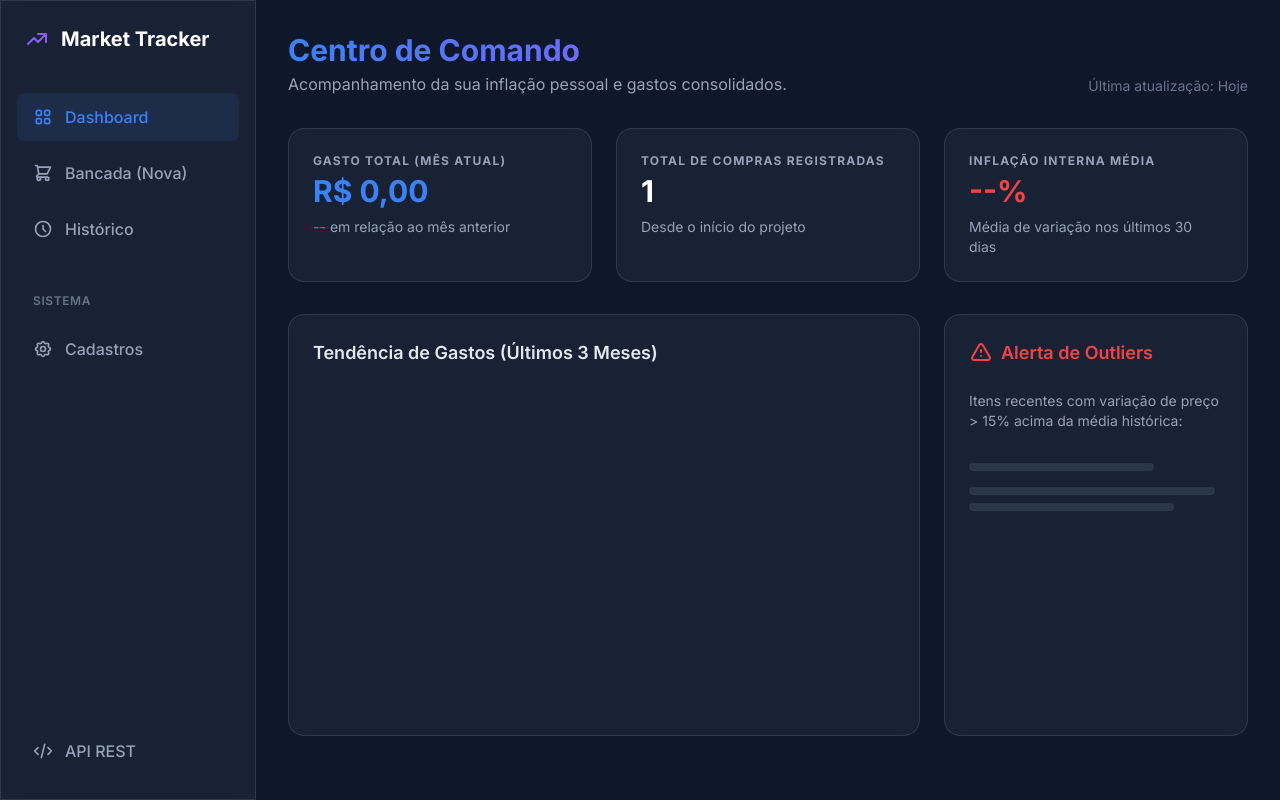
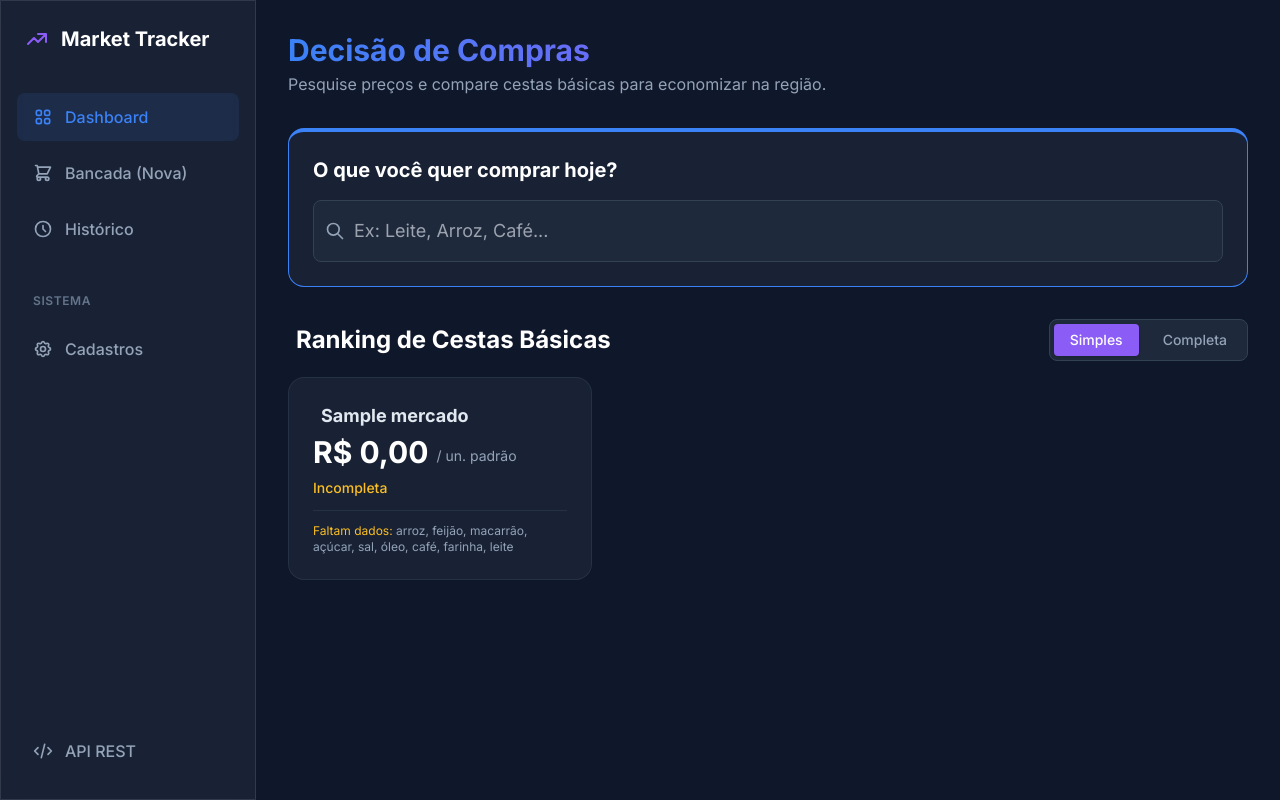
Before and after one commit to SFaguiar/market-price-tracker-ai-coded, a FastAPI app: page / in a window 1280 px wide. Run offline with FastAPI, Linux system fonts and the light colour scheme; tables that the repository leaves empty hold one stand-in row (values such as "Sample post"); data that the repository does not hold is empty; a map, chart or similar area stays blank; parts of the project's set-up code (start-up, migrations or seed data) failed here and were passed over; some libraries are stand-ins or nearby versions.

Commit message:
feat(web): converte app para rastreador de precos com comparador de cesta basica e barra global de pesquisa na home

```diff
--- a/app/main.py
+++ b/app/main.py
@@ -14,7 +14,7 @@ from fastapi import FastAPI
 from fastapi.staticfiles import StaticFiles
 
 from app.database import Base, engine
-from app.routes import compras, mercados, produtos, web, redes, saneamento
+from app.routes import compras, mercados, produtos, web, redes, saneamento, dashboard
 
 from sqladmin import Admin
 from app.admin import AdminAuth, RedeAdmin, MercadoAdmin, ProdutoAdmin, CompraAdmin, CompraItemAdmin, SchemaView, BulkImportView, NFEParserView, DeduplicationView
@@ -89,3 +89,4 @@ app.include_router(mercados.router)
 app.include_router(produtos.router)
 app.include_router(compras.router)
 app.include_router(saneamento.router)
+app.include_router(dashboard.router)
--- /dev/null
+++ b/app/routes/dashboard.py
@@ -0,0 +1,156 @@
+from decimal import Decimal
+from typing import List, Dict, Any
+
+from fastapi import APIRouter, Depends, Query
+from sqlalchemy.orm import Session
+from sqlalchemy import desc, func
+
+from app.database import get_db
+from app.models import Mercado, Compra, CompraItem, Produto
+
+router = APIRouter(prefix="/api/dashboard", tags=["Dashboard"])
+
+CESTA_SIMPLES = [
+    "arroz", "feijão", "macarrão", "açúcar", "sal", "óleo", "café", "farinha", "leite"
+]
+
+CESTA_COMPLETA = CESTA_SIMPLES + [
+    "carne", "frango", "ovo", "queijo", "pão", "sabão", "detergente", "creme dental", "papel higiênico", "sabonete"
+]
+
+_FATORES_CONVERSAO: dict[str, Decimal] = {
+    "kg": Decimal("1"),
+    "g": Decimal("0.001"),
+    "l": Decimal("1"),
+    "ml": Decimal("0.001"),
+    "un": Decimal("1"),
+}
+
+def calcular_preco_padrao(item: CompraItem) -> float:
+    if not item.produto:
+        return float(item.preco_pago)
+
+    fator = _FATORES_CONVERSAO.get(item.produto.unidade_medida.lower(), Decimal("1"))
+    conteudo_padrao = item.produto.conteudo_embalagem * fator
+    if conteudo_padrao > 0:
+        return float((item.preco_pago / conteudo_padrao).quantize(Decimal("0.01")))
+    return float(item.preco_pago)
+
+@router.get("/cestas")
+def get_ranking_cestas(db: Session = Depends(get_db)):
+    mercados = db.query(Mercado).all()
+    ranking_simples = []
+    ranking_completo = []
+
+    for mercado in mercados:
+        # Busca a última compra desse mercado
+        ultima_compra = db.query(Compra).filter(Compra.mercado_id == mercado.id).order_by(desc(Compra.data)).first()
+
+        if not ultima_compra:
+            continue
+
+        itens_mercado = (
+            db.query(CompraItem)
+            .join(Compra)
+            .join(Produto)
+            .filter(Compra.mercado_id == mercado.id)
+            .order_by(desc(Compra.data))
+            .all()
+        )
+
+        # Guarda o menor preço padrão recente para um tipo de produto
+        precos_por_tipo = {}
+        for item in itens_mercado:
+            tipo_lower = item.produto.tipo.lower()
+            preco_padrao = calcular_preco_padrao(item)
+
+            if tipo_lower not in precos_por_tipo:
+                precos_por_tipo[tipo_lower] = preco_padrao
+            else:
+                if item.compra.data >= ultima_compra.data:
+                    precos_por_tipo[tipo_lower] = min(precos_por_tipo[tipo_lower], preco_padrao)
+
+        # Calcula Simples
+        preco_simples = 0.0
+        faltantes_simples = []
+        for item_cesta in CESTA_SIMPLES:
+            encontrado = False
+            for k, v in precos_por_tipo.items():
+                if item_cesta in k:
+                    preco_simples += v
+                    encontrado = True
+                    break
+            if not encontrado:
+                faltantes_simples.append(item_cesta)
+
+        # Calcula Completa
+        preco_completo = 0.0
+        faltantes_completo = []
+        for item_cesta in CESTA_COMPLETA:
+            encontrado = False
+            for k, v in precos_por_tipo.items():
+                if item_cesta in k:
+                    preco_completo += v
+                    encontrado = True
+                    break
+            if not encontrado:
+                faltantes_completo.append(item_cesta)
+
+        ranking_simples.append({
+            "mercado": mercado.nome,
+            "preco_total": round(preco_simples, 2),
+            "status": "Incompleta" if faltantes_simples else "Completa",
+            "faltantes": faltantes_simples,
+            "id": mercado.id
+        })
+
+        ranking_completo.append({
+            "mercado": mercado.nome,
+            "preco_total": round(preco_completo, 2),
+            "status": "Incompleta" if faltantes_completo else "Completa",
+            "faltantes": faltantes_completo,
+            "id": mercado.id
+        })
+
+    ranking_simples.sort(key=lambda x: (len(x["faltantes"]), x["preco_total"]))
+    ranking_completo.sort(key=lambda x: (len(x["faltantes"]), x["preco_total"]))
+
+    return {
+        "cesta_simples": ranking_simples,
+        "cesta_completa": ranking_completo
+    }
+
+
+@router.get("/search")
+def search_prices(query: str = Query(..., min_length=2), db: Session = Depends(get_db)):
+    """Busca o preço de um produto em diferentes mercados."""
+    query_lower = query.lower()
+
+    itens = (
+        db.query(CompraItem)
+        .join(Compra)
+        .join(Produto)
+        .filter(
+            Produto.tipo.ilike(f"%{query_lower}%") | Produto.marca.ilike(f"%{query_lower}%")
+        )
+        .order_by(desc(Compra.data))
+        .all()
+    )
+
+    resultados_mercados = {}
+
+    for item in itens:
+        m_id = item.compra.mercado_id
+        if m_id not in resultados_mercados:
+            resultados_mercados[m_id] = {
+                "mercado": item.compra.mercado.nome,
+                "preco_padrao": calcular_preco_padrao(item),
+                "data": item.compra.data.strftime("%d/%m/%Y"),
+                "produto_str": f"{item.produto.tipo} {item.produto.subtipo or ''} - {item.produto.marca}",
+                "unidade": "1 " + ("Kg" if item.produto.unidade_medida in ['kg', 'g'] else "L" if item.produto.unidade_medida in ['l', 'ml'] else "Un")
+            }
+
+    lista_res = list(resultados_mercados.values())
+    lista_res.sort(key=lambda x: x["preco_padrao"])
+
+    return {"resultados": lista_res}
--- a/app/static/js/app.js
+++ b/app/static/js/app.js
@@ -62,129 +62,156 @@ if (typeof Chart !== 'undefined') {
 }
 
 // =========================================================================
-// DASHBOARD
+// DASHBOARD DE PREÇOS (Nova Versão)
 // =========================================================================
 
+async function fetchCestas() {
+    try {
+        const response = await fetch(`${API_BASE}/api/dashboard/cestas`);
+        if (!response.ok) throw new Error('Falha ao buscar cestas');
+        return await response.json();
+    } catch (error) {
+        console.error(error);
+        return { cesta_simples: [], cesta_completa: [] };
+    }
+}
+
+async function fetchSearch(query) {
+    try {
+        const response = await fetch(`${API_BASE}/api/dashboard/search?query=${encodeURIComponent(query)}`);
+        if (!response.ok) throw new Error('Falha ao buscar produto');
+        return await response.json();
+    } catch (error) {
+        console.error(error);
+        return { resultados: [] };
+    }
+}
+
 async function initDashboard() {
-    const ctxHistory = document.getElementById('chartTendencia');
-    if (!ctxHistory) return;
+    const inputSearch = document.getElementById('input-search');
+    const searchResults = document.getElementById('search-results');
+    const searchList = document.getElementById('search-list');
 
-    const compras = await fetchCompras();
-    if (compras.length === 0) return;
+    const cestasGrid = document.getElementById('cestas-grid');
+    const tabSimples = document.getElementById('tab-simples');
+    const tabCompleta = document.getElementById('tab-completa');
 
-    // Processamento de dados
-    const gastosPorDia = {};
-    let totalGasto = 0;
+    if (!inputSearch) return; // Não está na página do dashboard
 
-    // Para cálculo de Outliers
-    const historicoPrecosProduto = {};
+    // 1. Carrega as Cestas Iniciais
+    const cestasData = await fetchCestas();
+    let currentTab = 'simples';
 
-    compras.forEach(compra => {
-        const dataStr = compra.data;
-        let gastoCompra = 0;
+    function renderCestas() {
+        if (!cestasGrid) return;
+        cestasGrid.innerHTML = '';
 
-        compra.itens.forEach(item => {
-            const gastoItem = parseFloat(item.preco_pago) * parseFloat(item.quantidade);
-            gastoCompra += gastoItem;
+        const data = currentTab === 'simples' ? cestasData.cesta_simples : cestasData.cesta_completa;
 
-            // Registrando preço por unidade padrão para média
-            const pId = item.produto.id;
-            const pLabel = produtoDisplayName(item.produto);
-            if(!historicoPrecosProduto[pId]) {
-                historicoPrecosProduto[pId] = { nome: pLabel, precos: [] };
+        if (data.length === 0) {
+            cestasGrid.innerHTML = '<p class="text-slate-400">Nenhum dado suficiente para formar cestas.</p>';
+            return;
+        }
+
+        data.forEach((item, index) => {
+            // Se for o primeiro (mais barato) e tiver status Completa, ganha coroa
+            const isWinner = index === 0 && item.status === 'Completa';
+            const statusClass = item.status === 'Completa' ? 'text-neon-green' : 'text-amber-400';
+
+            let missingHtml = '';
+            if (item.faltantes.length > 0) {
+                missingHtml = `<div class="mt-3 pt-3 border-t border-slate-700/50 text-xs text-slate-400">
+                    <span class="text-amber-400"><i class="fa-solid fa-circle-exclamation"></i> Faltam dados:</span> ${item.faltantes.join(', ')}
+                </div>`;
             }
-            historicoPrecosProduto[pId].precos.push({
-                data: dataStr,
-                preco_padrao: parseFloat(item.preco_por_unidade_padrao),
-                mercado: compra.mercado.nome,
-                is_promocao: item.is_promocao
-            });
+
+            const card = `
+                <div class="glass-panel p-6 rounded-2xl relative overflow-hidden border ${isWinner ? 'border-neon-green shadow-[0_0_15px_rgba(34,197,94,0.2)]' : 'border-slate-700/50'}">
+                    ${isWinner ? '<div class="absolute -right-6 -top-6 text-5xl opacity-10">👑</div>' : ''}
+                    <h3 class="text-lg font-bold text-slate-200 mb-1 flex items-center gap-2">
+                        ${isWinner ? '<i class="fa-solid fa-crown text-neon-green"></i>' : '<i class="fa-solid fa-store text-slate-500"></i>'}
+                        ${item.mercado}
+                    </h3>
+                    <div class="flex items-end gap-2 mb-2">
+                        <span class="text-3xl font-black text-white">${formatCurrency(item.preco_total)}</span>
+                        <span class="text-sm pb-1 text-slate-400">/ un. padrão</span>
+                    </div>
+                    <div class="text-sm font-medium ${statusClass}">
+                        ${item.status}
+                    </div>
+                    ${missingHtml}
+                </div>
+            `;
+            cestasGrid.innerHTML += card;
+        });
+    }
+
+    renderCestas();
+
+    // Tabs Control
+    if (tabSimples && tabCompleta) {
+        tabSimples.addEventListener('click', () => {
+            currentTab = 'simples';
+            tabSimples.className = 'px-4 py-1.5 rounded text-sm font-medium transition-colors bg-neon-purple text-white shadow';
+            tabCompleta.className = 'px-4 py-1.5 rounded text-sm font-medium text-slate-400 hover:text-white transition-colors';
+            renderCestas();
         });
 
-        if (!gastosPorDia[dataStr]) gastosPorDia[dataStr] = 0;
-        gastosPorDia[dataStr] += gastoCompra;
-
-        // Se a data for no mês atual
-        const hoje = new Date();
-        const dataCompra = new Date(dataStr);
-        if (dataCompra.getMonth() === hoje.getMonth() && dataCompra.getFullYear() === hoje.getFullYear()) {
-            totalGasto += gastoCompra;
-        }
-    });
-
-    // Atualizar KPI
-    const totalGastoEl = document.getElementById('kpi-gasto-mes');
-    if (totalGastoEl) {
-        totalGastoEl.textContent = formatCurrency(totalGasto);
+        tabCompleta.addEventListener('click', () => {
+            currentTab = 'completa';
+            tabCompleta.className = 'px-4 py-1.5 rounded text-sm font-medium transition-colors bg-neon-purple text-white shadow';
+            tabSimples.className = 'px-4 py-1.5 rounded text-sm font-medium text-slate-400 hover:text-white transition-colors';
+            renderCestas();
+        });
     }
 
-    // Ordenar datas
-    const sortedDates = Object.keys(gastosPorDia).sort();
-    const historyData = sortedDates.map(date => gastosPorDia[date]);
+    // 2. Busca Global com Debounce
+    let searchTimeout;
+    inputSearch.addEventListener('input', (e) => {
+        const query = e.target.value.trim();
 
-    // Gráfico de Tendência (Limitado a 3 meses)
-    new Chart(ctxHistory, {
-        type: 'line',
-        data: {
-            labels: sortedDates.slice(-90), // Últimos 90 dias
-            datasets: [{
-                label: 'Gasto Diário (R$)',
-                data: historyData.slice(-90),
-                borderColor: '#3b82f6',
-                backgroundColor: 'rgba(59, 130, 246, 0.1)',
-                borderWidth: 2,
-                tension: 0.4,
-                fill: true,
-                pointBackgroundColor: '#0f172a',
-                pointBorderColor: '#3b82f6',
-                pointBorderWidth: 2,
-                pointRadius: 4,
-                pointHoverRadius: 6
-            }]
-        },
-        options: {
-            responsive: true,
-            maintainAspectRatio: false,
-            plugins: { legend: { display: false } }
+        clearTimeout(searchTimeout);
+
+        if (query.length < 2) {
+            searchResults.classList.add('hidden');
+            return;
         }
-    });
 
-    // Detectar Outliers (+15% da média)
-    const outliersList = document.getElementById('outliers-list');
-    const outliersEmpty = document.getElementById('outliers-empty');
-    if(outliersList) {
-        outliersList.innerHTML = ''; // Limpar skeletons
-        let hasOutlier = false;
+        searchTimeout = setTimeout(async () => {
+            const data = await fetchSearch(query);
 
-        Object.values(historicoPrecosProduto).forEach(prod => {
-            if(prod.precos.length > 2) {
-                // Média de todos exceto o último
-                const historicoAntigo = prod.precos.slice(0, -1);
-                const soma = historicoAntigo.reduce((acc, curr) => acc + curr.preco_padrao, 0);
-                const media = soma / historicoAntigo.length;
+            searchList.innerHTML = '';
 
-                const ultimaCompra = prod.precos[prod.precos.length - 1];
-                const diferencaPerc = ((ultimaCompra.preco_padrao - media) / media) * 100;
+            if (data.resultados.length === 0) {
+                searchList.innerHTML = '<div class="text-slate-400 italic">Nenhum histórico recente encontrado para esta busca.</div>';
+            } else {
+                data.resultados.forEach((res, idx) => {
+                    const isCheapest = idx === 0;
 
-                if(diferencaPerc > 15) {
-                    hasOutlier = true;
-                    outliersList.innerHTML += `
-                        <div class="bg-slate-800/50 border border-red-500/30 rounded-lg p-3">
-                            <div class="text-sm font-semibold text-white mb-1">${prod.nome}</div>
-                            <div class="flex justify-between items-center text-xs">
-                                <span class="text-slate-400">${ultimaCompra.data} no ${ultimaCompra.mercado}</span>
-                                <span class="text-red-400 font-bold">+${diferencaPerc.toFixed(1)}% acima da média</span>
+                    const row = `
+                        <div class="flex flex-col sm:flex-row sm:items-center justify-between p-3 rounded-lg ${isCheapest ? 'bg-neon-green/10 border border-neon-green/30' : 'bg-slate-800/50 border border-slate-700/50'}">
+                            <div>
+                                <div class="font-bold text-white flex items-center gap-2">
+                                    ${res.mercado}
+                                    ${isCheapest ? '<span class="px-2 py-0.5 rounded text-[10px] font-bold bg-neon-green text-slate-900 uppercase">Mais Barato</span>' : ''}
+                                </div>
+                                <div class="text-xs text-slate-400 mt-1">${res.produto_str}</div>
+                                <div class="text-[10px] text-slate-500 mt-0.5"><i class="fa-regular fa-clock"></i> Último registro: ${res.data}</div>
+                            </div>
+                            <div class="mt-2 sm:mt-0 text-left sm:text-right">
+                                <div class="text-xl font-black ${isCheapest ? 'text-neon-green' : 'text-slate-200'}">${formatCurrency(res.preco_padrao)}</div>
+                                <div class="text-xs text-slate-500">por ${res.unidade}</div>
                             </div>
                         </div>
                     `;
-                }
+                    searchList.innerHTML += row;
+                });
             }
-        });
 
-        if(!hasOutlier && outliersEmpty) {
-            outliersEmpty.classList.remove('hidden');
-        }
-    }
+            searchResults.classList.remove('hidden');
+
+        }, 500); // 500ms debounce
+    });
 }
 
 // =========================================================================
--- a/app/templates/dashboard.html
+++ b/app/templates/dashboard.html
@@ -3,81 +3,56 @@
 {% block content %}
 <div class="mb-8 flex flex-col md:flex-row md:items-end justify-between">
     <div>
-        <h1 class="text-3xl font-bold bg-gradient-to-r from-neon-blue to-neon-purple bg-clip-text text-transparent">Centro de Comando</h1>
-        <p class="text-slate-400 mt-1">Acompanhamento da sua inflação pessoal e gastos consolidados.</p>
-    </div>
-    <div class="mt-4 md:mt-0 text-slate-500 text-sm">
-        Última atualização: Hoje
+        <h1 class="text-3xl font-bold bg-gradient-to-r from-neon-blue to-neon-purple bg-clip-text text-transparent">Decisão de Compras</h1>
+        <p class="text-slate-400 mt-1">Pesquise preços e compare cestas básicas para economizar na região.</p>
     </div>
 </div>
 
-<!-- KPIs -->
-<div class="grid grid-cols-1 md:grid-cols-3 gap-6 mb-8">
-    <div class="glass-panel p-6 rounded-2xl">
-        <div class="text-xs font-bold text-slate-400 uppercase tracking-widest mb-1">Gasto Total (Mês Atual)</div>
-        <div class="text-3xl font-bold text-neon-blue" id="kpi-gasto-mes">R$ 0,00</div>
-        <div class="mt-2 text-sm text-slate-400 flex items-center gap-1" id="kpi-variacao-mes">
-            <!-- Injetado via JS -->
-            <span class="text-neon-green">--</span> em relação ao mês anterior
+<!-- Barra de Pesquisa Hero -->
+<div class="glass-panel p-6 rounded-2xl mb-8 border-t-4 border-neon-blue">
+    <h2 class="text-xl font-bold text-white mb-4">O que você quer comprar hoje?</h2>
+    <div class="relative">
+        <div class="absolute inset-y-0 left-0 flex items-center pl-3 pointer-events-none">
+            <svg class="w-5 h-5 text-slate-400" fill="none" stroke="currentColor" viewBox="0 0 24 24"><path stroke-linecap="round" stroke-linejoin="round" stroke-width="2" d="M21 21l-6-6m2-5a7 7 0 11-14 0 7 7 0 0114 0z"></path></svg>
         </div>
+        <input type="text" id="input-search" class="bg-slate-800 border border-slate-700 text-white text-lg rounded-lg focus:ring-neon-blue focus:border-neon-blue block w-full pl-10 p-4" placeholder="Ex: Leite, Arroz, Café..." autocomplete="off">
     </div>
 
-    <div class="glass-panel p-6 rounded-2xl">
-        <div class="text-xs font-bold text-slate-400 uppercase tracking-widest mb-1">Total de Compras Registradas</div>
-        <div class="text-3xl font-bold text-white">{{ total_compras }}</div>
-        <div class="mt-2 text-sm text-slate-400 flex items-center gap-1">
-            Desde o início do projeto
-        </div>
-    </div>
-
-    <div class="glass-panel p-6 rounded-2xl">
-        <div class="text-xs font-bold text-slate-400 uppercase tracking-widest mb-1">Inflação Interna Média</div>
-        <div class="text-3xl font-bold text-neon-red" id="kpi-inflacao">--%</div>
-        <div class="mt-2 text-sm text-slate-400 flex items-center gap-1">
-            Média de variação nos últimos 30 dias
+    <!-- Resultados da Busca -->
+    <div id="search-results" class="mt-4 hidden">
+        <h3 class="text-sm font-semibold text-slate-400 uppercase tracking-widest mb-3">Ranking de Preços</h3>
+        <div class="space-y-3" id="search-list">
+            <!-- Injetado via JS -->
         </div>
     </div>
 </div>
 
-<!-- Main Area: Chart + Outliers -->
-<div class="grid grid-cols-1 lg:grid-cols-3 gap-6">
-
-    <!-- Chart: Tendência de 3 Meses -->
-    <div class="lg:col-span-2 glass-panel p-6 rounded-2xl">
-        <div class="flex justify-between items-center mb-6">
-            <h3 class="text-lg font-semibold text-slate-200">Tendência de Gastos (Últimos 3 Meses)</h3>
-        </div>
-        <div class="h-80 relative w-full">
-            <canvas id="chartTendencia"></canvas>
+<!-- Comparativo de Cestas Básicas -->
+<div class="mb-8">
+    <div class="flex items-center justify-between mb-4">
+        <h2 class="text-2xl font-bold text-white flex items-center gap-2">
+            <i class="fa-solid fa-basket-shopping text-neon-purple"></i>
+            Ranking de Cestas Básicas
+        </h2>
+        <div class="flex gap-2 bg-slate-800 p-1 rounded-lg border border-slate-700">
+            <button id="tab-simples" class="px-4 py-1.5 rounded text-sm font-medium transition-colors bg-neon-purple text-white shadow">Simples</button>
+            <button id="tab-completa" class="px-4 py-1.5 rounded text-sm font-medium text-slate-400 hover:text-white transition-colors">Completa</button>
         </div>
     </div>
 
-    <!-- Alerta de Outliers -->
-    <div class="glass-panel p-6 rounded-2xl flex flex-col">
-        <div class="flex items-center gap-2 mb-6 text-neon-red">
-            <svg class="w-6 h-6" fill="none" stroke="currentColor" viewBox="0 0 24 24"><path stroke-linecap="round" stroke-linejoin="round" stroke-width="2" d="M12 9v2m0 4h.01m-6.938 4h13.856c1.54 0 2.502-1.667 1.732-3L13.732 4c-.77-1.333-2.694-1.333-3.464 0L3.34 16c-.77 1.333.192 3 1.732 3z"></path></svg>
-            <h3 class="text-lg font-semibold">Alerta de Outliers</h3>
+    <div class="grid grid-cols-1 md:grid-cols-2 lg:grid-cols-3 gap-6" id="cestas-grid">
+        <!-- Skeleton Loading -->
+        <div class="glass-panel p-6 rounded-2xl animate-pulse">
+            <div class="h-4 bg-slate-700 rounded w-1/2 mb-4"></div>
+            <div class="h-8 bg-slate-700 rounded w-3/4 mb-2"></div>
+            <div class="h-3 bg-slate-700 rounded w-full mt-4"></div>
         </div>
-
-        <p class="text-sm text-slate-400 mb-4">Itens recentes com variação de preço > 15% acima da média histórica:</p>
-
-        <div class="flex-1 overflow-y-auto pr-2 space-y-3" id="outliers-list">
-            <!-- Preenchido via JS -->
-            <div class="text-center text-slate-500 text-sm py-8 italic hidden" id="outliers-empty">
-                Nenhum outlier detectado recentemente. Tudo dentro da normalidade!
-            </div>
-
-            <!-- Skeleton Loading -->
-            <div class="animate-pulse flex space-x-4">
-              <div class="flex-1 space-y-4 py-1">
-                <div class="h-2 bg-slate-700 rounded w-3/4"></div>
-                <div class="space-y-2">
-                  <div class="h-2 bg-slate-700 rounded"></div>
-                  <div class="h-2 bg-slate-700 rounded w-5/6"></div>
-                </div>
-              </div>
-            </div>
+        <div class="glass-panel p-6 rounded-2xl animate-pulse">
+            <div class="h-4 bg-slate-700 rounded w-1/2 mb-4"></div>
+            <div class="h-8 bg-slate-700 rounded w-3/4 mb-2"></div>
+            <div class="h-3 bg-slate-700 rounded w-full mt-4"></div>
         </div>
     </div>
 </div>
+
 {% endblock %}
```
